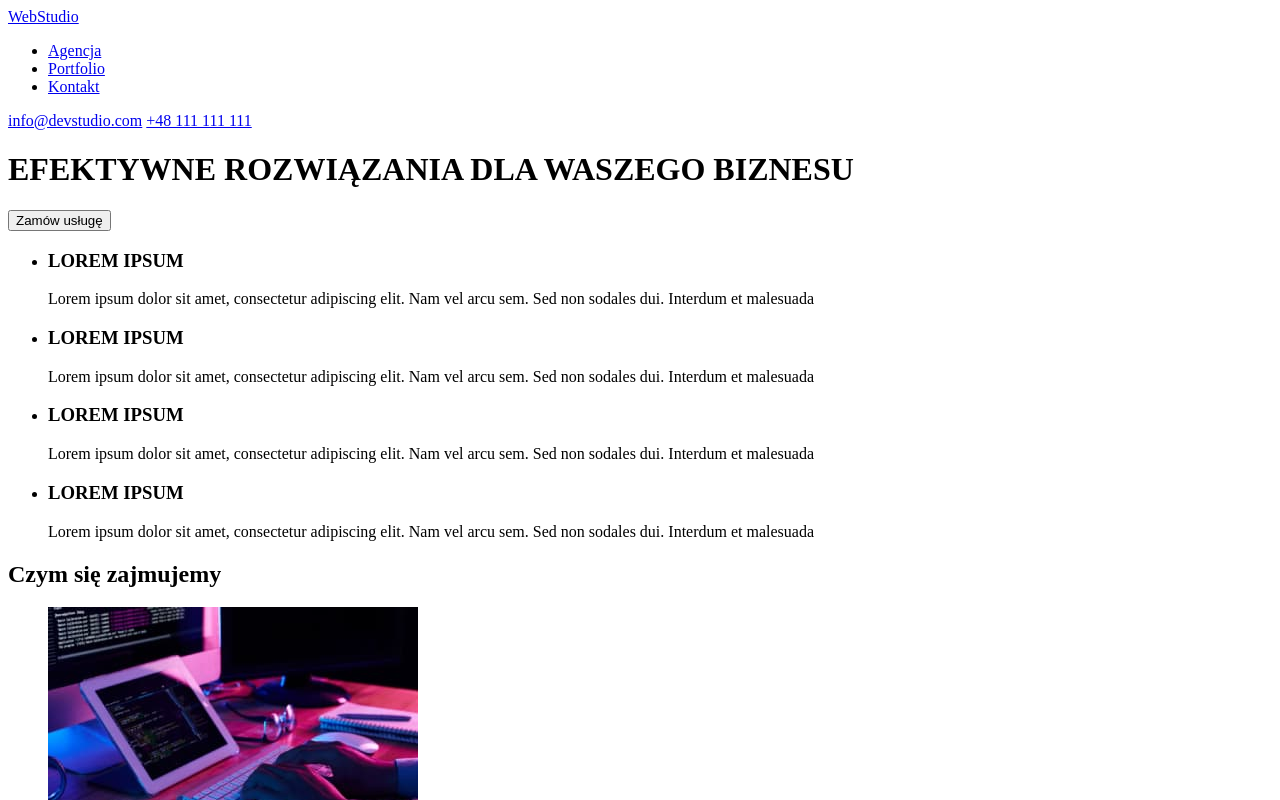
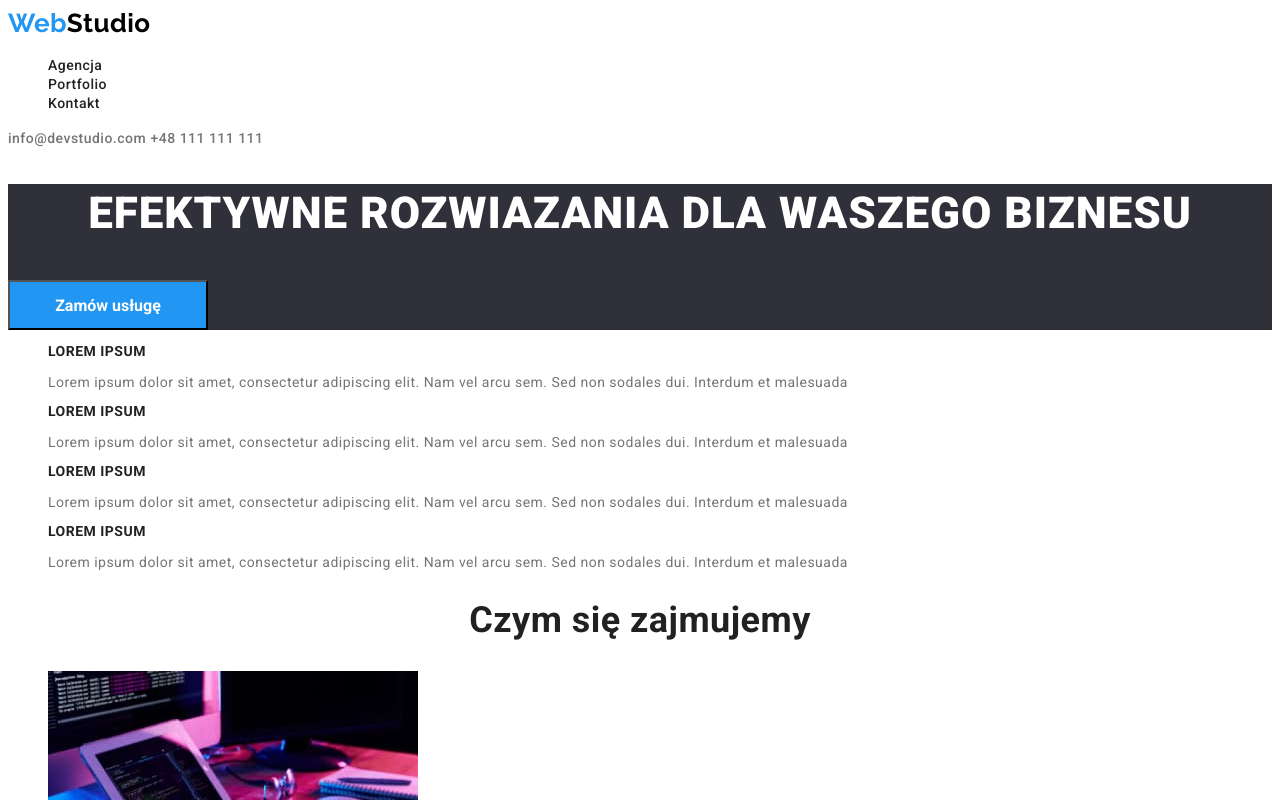
Before and after one commit to SebastianLalek/goit-markup-hw-02, a plain HTML site: page index.html in a window 1280 px wide. Shown: the top 800 px of the page. Drawn offline with Linux system fonts and the light colour scheme.

Commit message:
update styles

```diff
--- a/css/styles.css
+++ b/css/styles.css
@@ -0,0 +1,147 @@
+body {
+  font-family: "Roboto", sans-serif;
+  color: #212121;
+  font-size: 16px;
+  letter-spacing: 0.03rem;
+}
+/* header start */
+.header-logo {
+  font-family: "Raleway", sans-serif;
+  color: #000;
+  text-decoration: none;
+  font-weight: 700;
+  font-size: 26px;
+  line-height: 1.2;
+}
+.logo-blue {
+  color: #2196f3;
+}
+
+.nav-list {
+  list-style: none;
+}
+
+.nav-links {
+  text-decoration: none;
+  color: inherit;
+  font-weight: 500;
+  font-size: 14px;
+  line-height: 1.17;
+}
+
+.nav-links:hover,
+.nav-links:focus {
+  color: #2196f3;
+}
+
+.header-contact {
+  text-decoration: none;
+  color: #757575;
+  font-weight: 500;
+  font-size: 14px;
+  line-height: 1.17;
+}
+
+.header-contact:hover,
+.header-contact:focus {
+  color: #2196f3;
+}
+/* header end */
+
+/* footer start */
+.footer {
+  background-color: #2f303a;
+  color: #fff;
+  font-size: 14px;
+  line-height: 1.71;
+}
+
+.footer-logo {
+  text-decoration: none;
+  color: #fff;
+  font-family: "Raleway", sans-serif;
+  font-size: 26px;
+  line-height: 1.2;
+}
+
+.footer address {
+  font-style: normal;
+}
+
+.footer-link {
+  text-decoration: none;
+  color: rgba(255, 255, 255, 0.6);
+}
+
+/* footer end */
+
+/* index main start */
+.page-title {
+  background-color: #2f303a;
+}
+
+.title {
+  color: #fff;
+  text-align: center;
+  font-weight: 900;
+  font-size: 44px;
+  line-height: 1.36;
+  text-transform: uppercase;
+  letter-spacing: 0.06rem;
+}
+
+.main-button {
+  background-color: #2196f3;
+  color: #fff;
+  font: inherit;
+  height: 50px;
+  width: 200px;
+  font-weight: 700;
+}
+
+.advantages-section h3 {
+  font-weight: 700;
+  font-size: 14px;
+  line-height: 1.14;
+  color: #212121;
+}
+.advantages-section ul {
+  list-style: none;
+  font-size: 14px;
+  font-height: 1.71;
+  color: #757575;
+}
+
+.service-section h2 {
+  text-align: center;
+  font-weight: 700;
+  font-size: 36px;
+  line-height: 1.16;
+}
+
+.service-section ul {
+  list-style: none;
+}
+
+.team-section {
+  background-color: #f5f4fa;
+}
+
+.team-section h2 {
+  text-align: center;
+  font-weight: 700;
+  font-size: 36px;
+  line-height: 1.16;
+}
+
+.team-section ul {
+  list-style: none;
+}
+
+.team-section p {
+  color: #757575;
+}
+
+/* index end */
+
+/* portfolio start */
--- a/index.html
+++ b/index.html
@@ -5,25 +5,37 @@
     <meta http-equiv="X-UA-Compatible" content="IE=edge" />
     <meta name="viewport" content="width=device-width, initial-scale=1.0" />
     <title>Studio</title>
-    <link rel="stylesheet" href="./styles.css" />
+    <link rel="preconnect" href="https://fonts.googleapis.com" />
+    <link rel="preconnect" href="https://fonts.gstatic.com" crossorigin />
+    <link
+      href="https://fonts.googleapis.com/css2?family=Raleway:ital,wght@0,700;1,700&family=Roboto:ital,wght@0,400;0,500;0,700;0,900;1,400;1,500;1,700;1,900&display=swap"
+      rel="stylesheet"
+    />
+    <link rel="stylesheet" href="./css/styles.css" />
   </head>
   <body>
     <header>
-      <a href="./css/styles.css">WebStudio</a>
+      <a href="./index.html" class="header-logo"
+        ><span class="logo-blue">Web</span>Studio</a
+      >
       <nav>
-        <ul>
-          <li><a href="#">Agencja</a></li>
-          <li><a href="./potrfolio.html">Portfolio</a></li>
-          <li><a href="#">Kontakt</a></li>
+        <ul class="nav-list">
+          <li><a href="#" class="nav-links">Agencja</a></li>
+          <li><a href="./potrfolio.html" class="nav-links">Portfolio</a></li>
+          <li><a href="#" class="nav-links">Kontakt</a></li>
         </ul>
       </nav>
-      <a href="mailto:info@devstudio.com">info@devstudio.com</a>
-      <a href="tel:+48111111111">+48 111 111 111</a>
+      <a class="header-contact" href="mailto:info@devstudio.com"
+        >info@devstudio.com</a
+      >
+      <a class="header-contact" href="tel:+48111111111">+48 111 111 111</a>
     </header>
     <main>
-      <h1>EFEKTYWNE ROZWIĄZANIA DLA WASZEGO BIZNESU</h1>
-      <button type="button">Zamów usługę</button>
-      <section>
+      <section class="page-title">
+        <h1 class="title">Efektywne rozwiazania dla waszego biznesu</h1>
+        <button type="button" class="main-button">Zamów usługę</button>
+      </section>
+      <section class="advantages-section">
         <ul>
           <li>
             <h3>LOREM IPSUM</h3>
@@ -55,7 +67,7 @@
           </li>
         </ul>
       </section>
-      <section>
+      <section class="service-section">
         <h2>Czym się zajmujemy</h2>
         <ul>
           <li>
@@ -84,7 +96,7 @@
           </li>
         </ul>
       </section>
-      <section>
+      <section class="team-section">
         <h2>Nasz zespół</h2>
         <ul>
           <li>
@@ -96,7 +108,7 @@
                 height="270"
               />
               <figcaption>
-                <p>John Doe</p>
+                <h4>John Doe</h4>
                 <p>Product Designer</p>
               </figcaption>
             </figure>
@@ -110,7 +122,7 @@
                 height="270"
               />
               <figcaption>
-                <p>John Doe</p>
+                <h4>John Doe</h4>
                 <p>Product Designer</p>
               </figcaption>
             </figure>
@@ -124,7 +136,7 @@
                 height="270"
               />
               <figcaption>
-                <p>John Doe</p>
+                <h4>John Doe</h4>
                 <p>Product Designer</p>
               </figcaption>
             </figure>
@@ -138,7 +150,7 @@
                 height="270"
               />
               <figcaption>
-                <p>John Doe</p>
+                <h4>John Doe</h2>
                 <p>Product Designer</p>
               </figcaption>
             </figure>
@@ -146,12 +158,12 @@
         </ul>
       </section>
     </main>
-    <footer>
-      <a href="/index.html">WebStudio</a>
+    <footer class="footer">
+      <a href="/index.html" class="footer-logo"><span class="logo-blue">Web</span>Studio</a>
       <address>
         <p>.m Warszawa, Aleje Jerozolimskie 21</p>
-        <p><a href="mailto:info@devstudio.com">info@devstudio.com</a></p>
-        <p><a href="tel:+48111111111">+48 111 111 111</a></p>
+        <p><a class="footer-link" href="mailto:info@devstudio.com">info@devstudio.com</a></p>
+        <p><a class="footer-link" href="tel:+48111111111">+48 111 111 111</a></p>
       </address>
     </footer>
   </body>
```
Also changed, not shown: potrfolio.html (+32 -14 lines).
